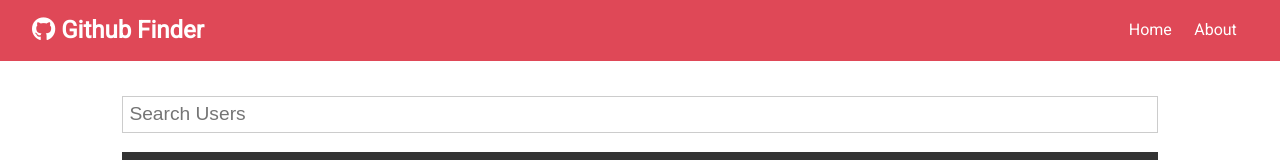
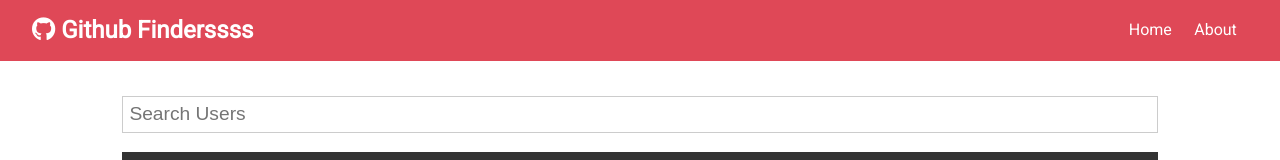
Before and after one commit to bill742/github-finder, a React (Create React App) app: page / in a window 1280 px wide. Shown: the top 160 px of the page. Built offline with nearby package versions, Linux system fonts and the light colour scheme; no server answers.

Commit message:
Resolve depreciation warnings in console.

```diff
--- a/src/components/layout/Navbar.js
+++ b/src/components/layout/Navbar.js
@@ -1,8 +1,6 @@
-import React from 'react';
-import PropTypes from 'prop-types';
-import { Link } from 'react-router-dom';
+import { Link } from "react-router-dom";
 
-const Navbar = ({ icon, title }) => (
+const Navbar = ({ icon = "fab fa-github", title = "Github Finderssss" }) => (
   <nav className="navbar bg-primary">
     <h1>
       <i className={icon} /> {title}
@@ -18,14 +16,4 @@ const Navbar = ({ icon, title }) => (
   </nav>
 );
 
-Navbar.defaultProps = {
-  icon: 'fab fa-github',
-  title: 'Github Finder',
-};
-
-Navbar.propTypes = {
-  title: PropTypes.string.isRequired,
-  icon: PropTypes.string.isRequired,
-};
-
 export default Navbar;
```
Also changed, not shown: src/index.js (+7 -7 lines).
